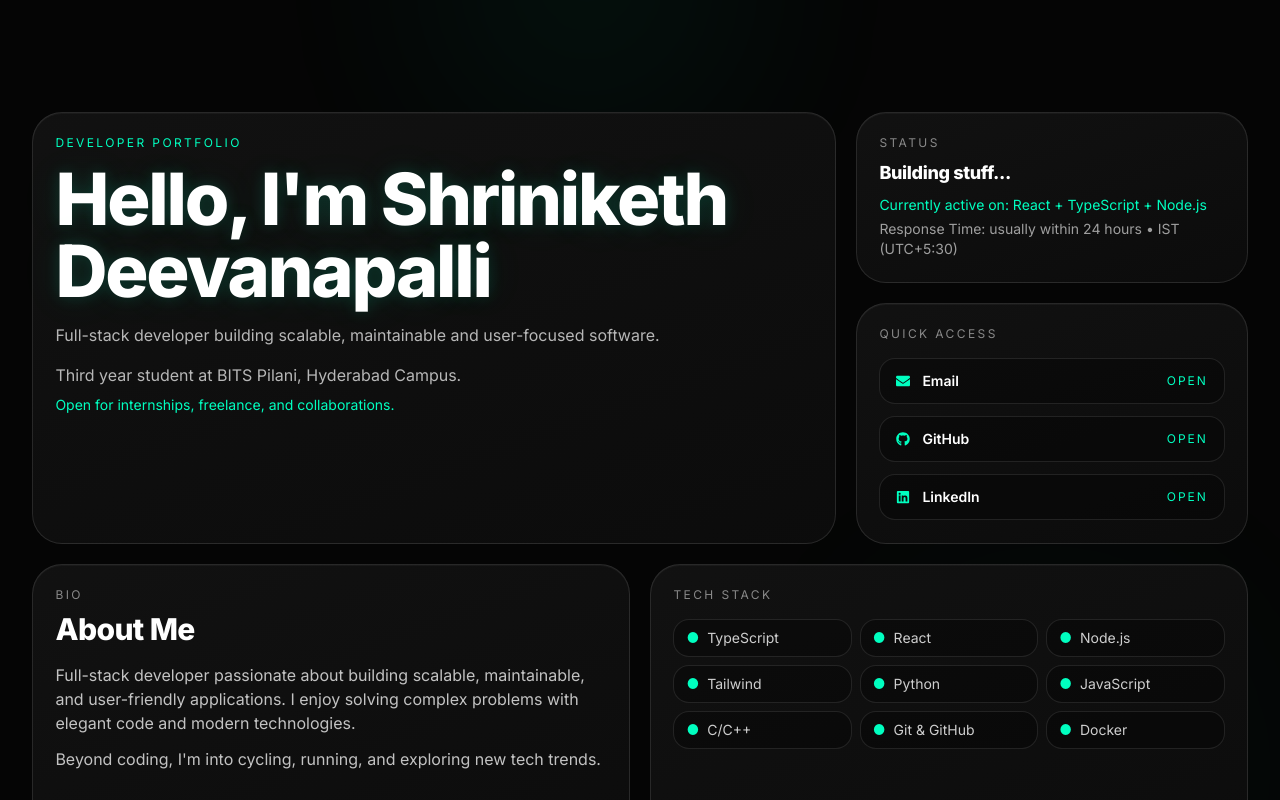
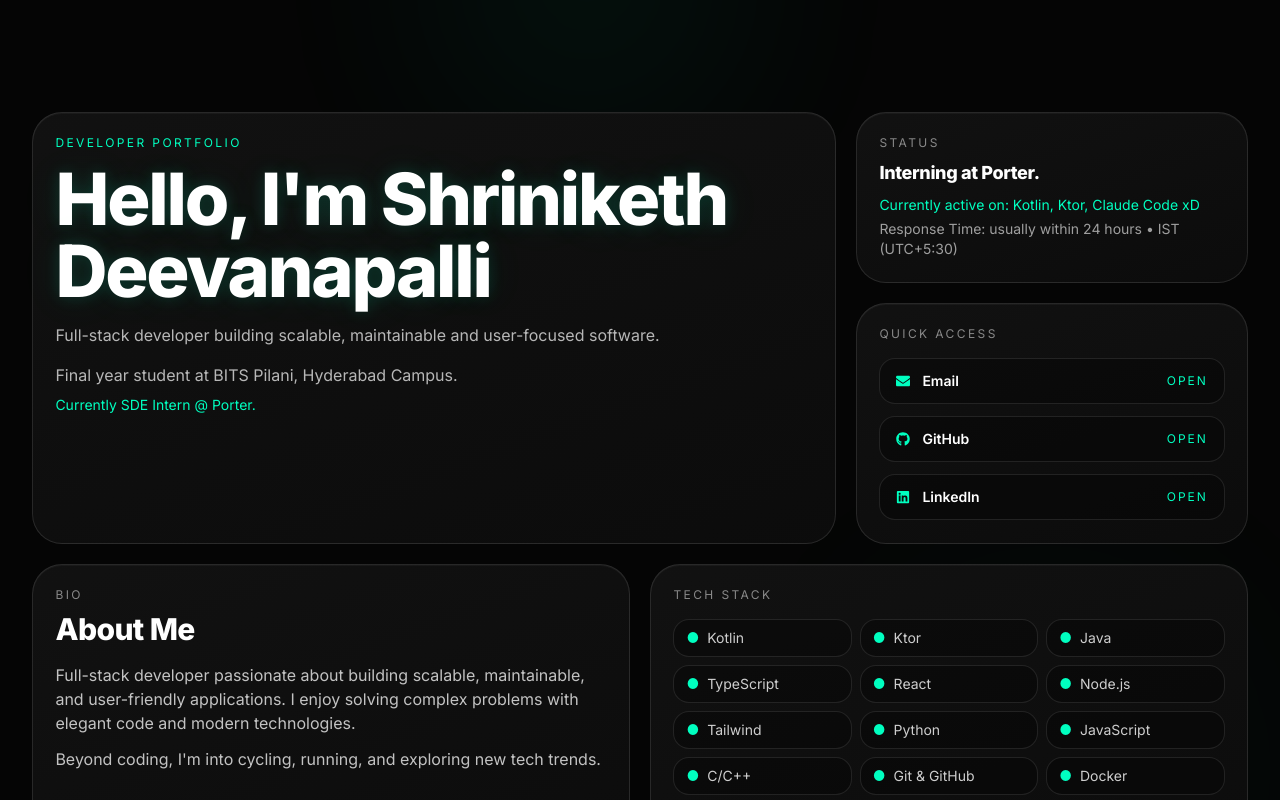
Before and after one commit to sdeevanapalli/sdeevanapalli-portfolio, a React (Vite) app: page / in a window 1280 px wide. Shown: the top 800 px of the page. Built offline with nearby package versions, Linux system fonts and the light colour scheme.

Commit message:
status update

```diff
--- a/src/App.tsx
+++ b/src/App.tsx
@@ -117,6 +117,9 @@
 ];
 
 const techStack = [
+  "Kotlin",
+  "Ktor",
+  "Java",
   "TypeScript",
   "React",
   "Node.js",
@@ -165,15 +168,16 @@
               Full-stack developer building scalable, maintainable and user-focused software.
             </p>
             <p className="mt-4 max-w-2xl text-sm text-white/70 md:text-base">
-              Third year student at BITS Pilani, Hyderabad Campus.
+              Final year student at BITS Pilani, Hyderabad Campus.
             </p>
-            <p className="mt-2 text-sm text-[#00FFC0]">Open for internships, freelance, and collaborations.</p>
+            {/* <p className="mt-2 text-sm text-[#00FFC0]">Open for internships, freelance, and collaborations.</p> */}
+            <p className="mt-2 text-sm text-[#00FFC0]">Currently SDE Intern @ Porter.</p>
           </section>
 
           <section id="contact" className="bento-card md:col-span-4 md:row-span-1">
             <p className="text-xs uppercase tracking-[0.2em] text-white/50">Status</p>
-            <p className="mt-2 text-lg font-extrabold tracking-[-0.02em] text-white">Building stuff...</p>
-            <p className="mt-2 text-sm text-[#00FFC0]">Currently active on: React + TypeScript + Node.js</p>
+            <p className="mt-2 text-lg font-extrabold tracking-[-0.02em] text-white">Interning at Porter.</p>
+            <p className="mt-2 text-sm text-[#00FFC0]">Currently active on: Kotlin, Ktor, Claude Code xD</p>
             <p className="mt-1 text-sm text-white/60">Response Time: usually within 24 hours • IST (UTC+5:30)</p>
           </section>
 
```
